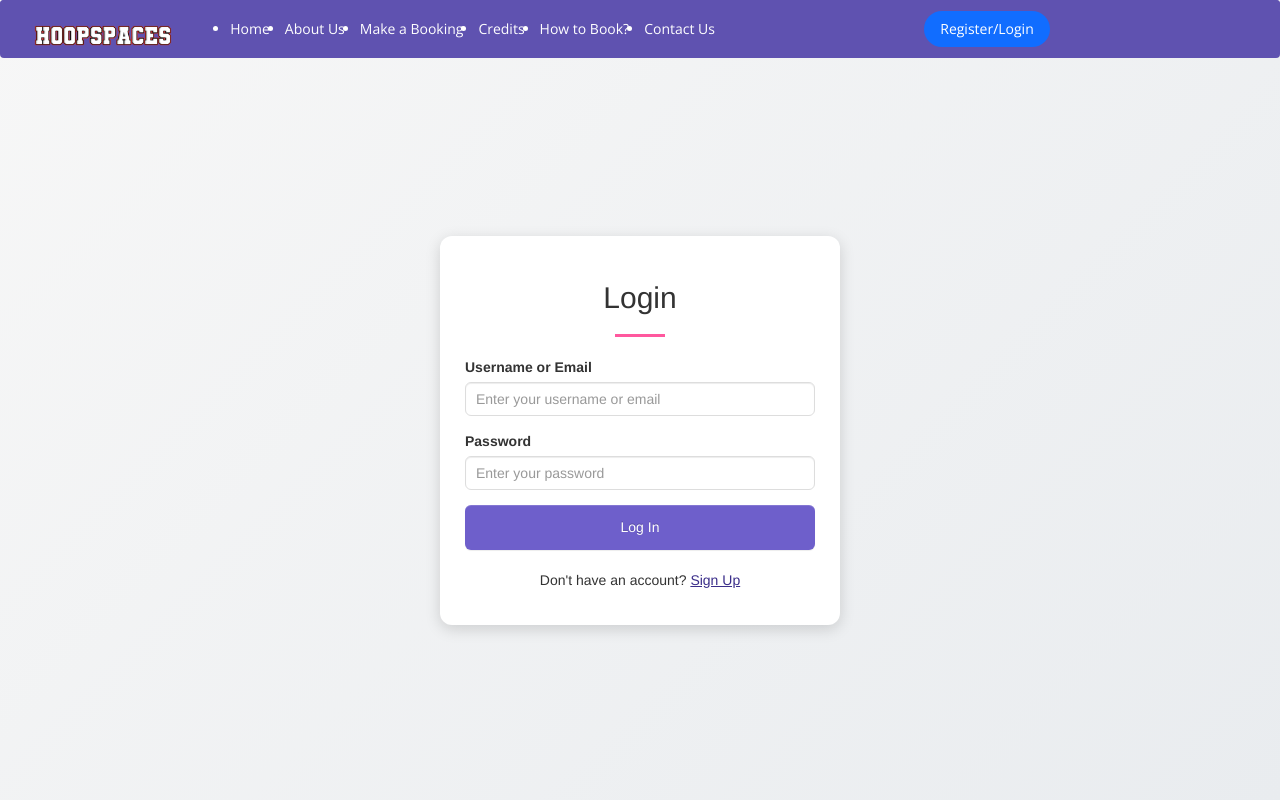
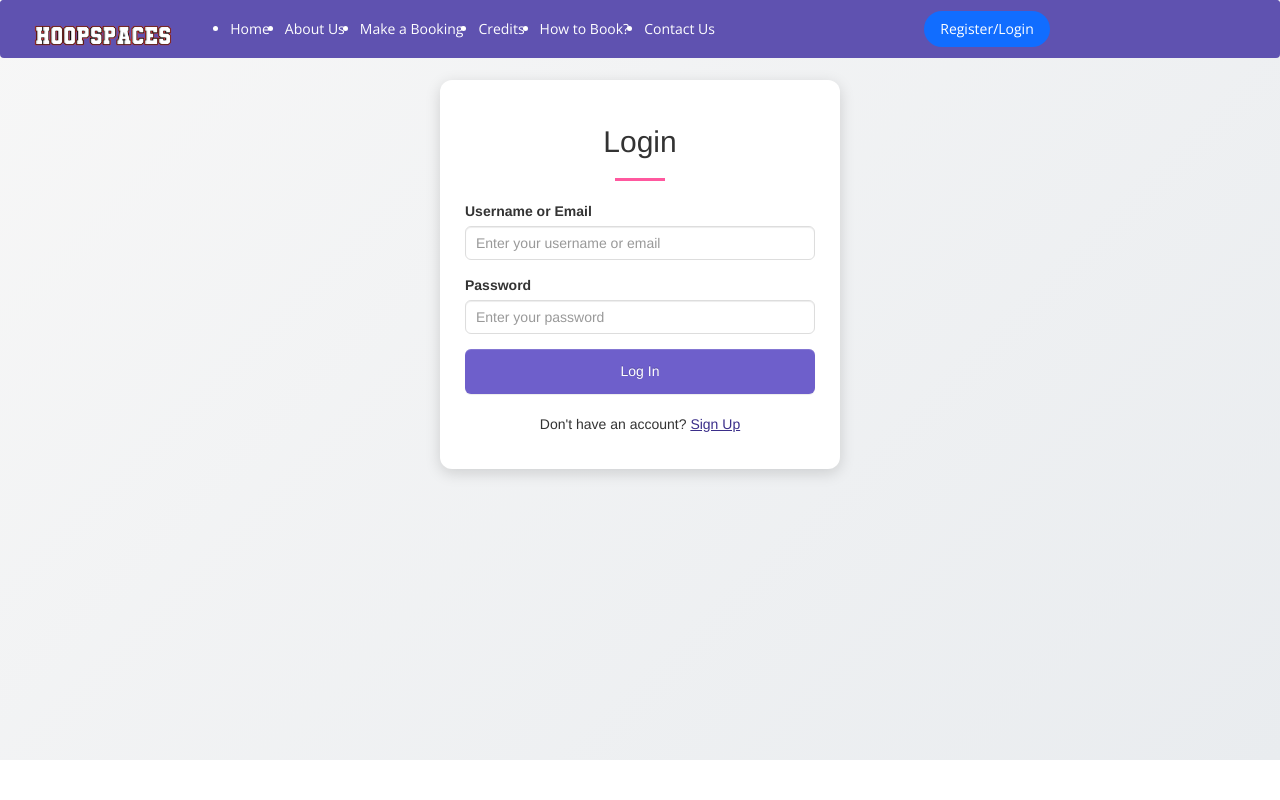
Before and after one commit to xerxes168/Web-Sys-Group-6-Project, a PHP site: page /login.php in a window 1280 px wide. Run offline with PHP 8.4, Linux system fonts and the light colour scheme.

Commit message:
Fix all WCAG

```diff
--- a/css/sit_login.css
+++ b/css/sit_login.css
@@ -8,17 +8,18 @@ html, body {
     overflow: hidden;
 }
 
-/* Main container styling with vertical centering */
+/* Ensure section doesn’t interfere with grid */
 .login-section {
-    height: 100vh; /* Changed to full height for consistency */
-    display: flex;
-    justify-content: center; /* Center horizontally */
-    align-items: center; /* Center vertically */
+    min-height: 95vh;
     background: linear-gradient(135deg, #f7f7f7 0%, #e9ecef 100%);
-    padding-top: 80px; /* Space for navbar */
+    padding-top: 80px;
     padding-bottom: 20px;
     box-sizing: border-box;
     overflow-y: auto; /* Allow scrolling if content overflows */
+}
+
+.login-section h1{
+    font-size: 30px;
 }
 
 /* Form styling with explicit centering and minimum height */
--- a/css/sit_register.css
+++ b/css/sit_register.css
@@ -16,6 +16,10 @@ html, body {
     padding-bottom: 20px;
     box-sizing: border-box;
     /* Remove flex if it’s causing issues, rely on Bootstrap grid */
+}
+
+.register-section h1{
+    font-size: 30px;
 }
 
 /* Form styling with explicit centering */
--- a/login.php
+++ b/login.php
@@ -32,7 +32,7 @@
                     <div class="row">
                         <div class="col-md-6 col-md-offset-3 col-sm-8 col-sm-offset-2 col-xs-12">
                             <div class="login-form">
-                                <h2 style="text-align: center; margin-bottom: 20px;">Login</h2>
+                                <h1 style="text-align: center; margin-bottom: 20px;">Login</h1>
                                 <div class="line-dec" style="width: 50px; height: 3px; background: #ff589e; margin: 0 auto 20px;"></div>
 
                                 <!-- Login Form -->
--- a/register.php
+++ b/register.php
@@ -32,7 +32,7 @@
                     <div class="row">
                         <div class="col-md-6 col-md-offset-3 col-sm-8 col-sm-offset-2 col-xs-12">
                             <div class="register-form">
-                                <h2 style="text-align: center; margin-bottom: 20px;">Register</h2>
+                                <h1 style="text-align: center; margin-bottom: 20px;">Register</h1>
                                 <div class="line-dec" style="width: 50px; height: 3px; background: #ff589e; margin: 0 auto 20px;"></div>
 
                                 <!-- Registration Form -->
```
